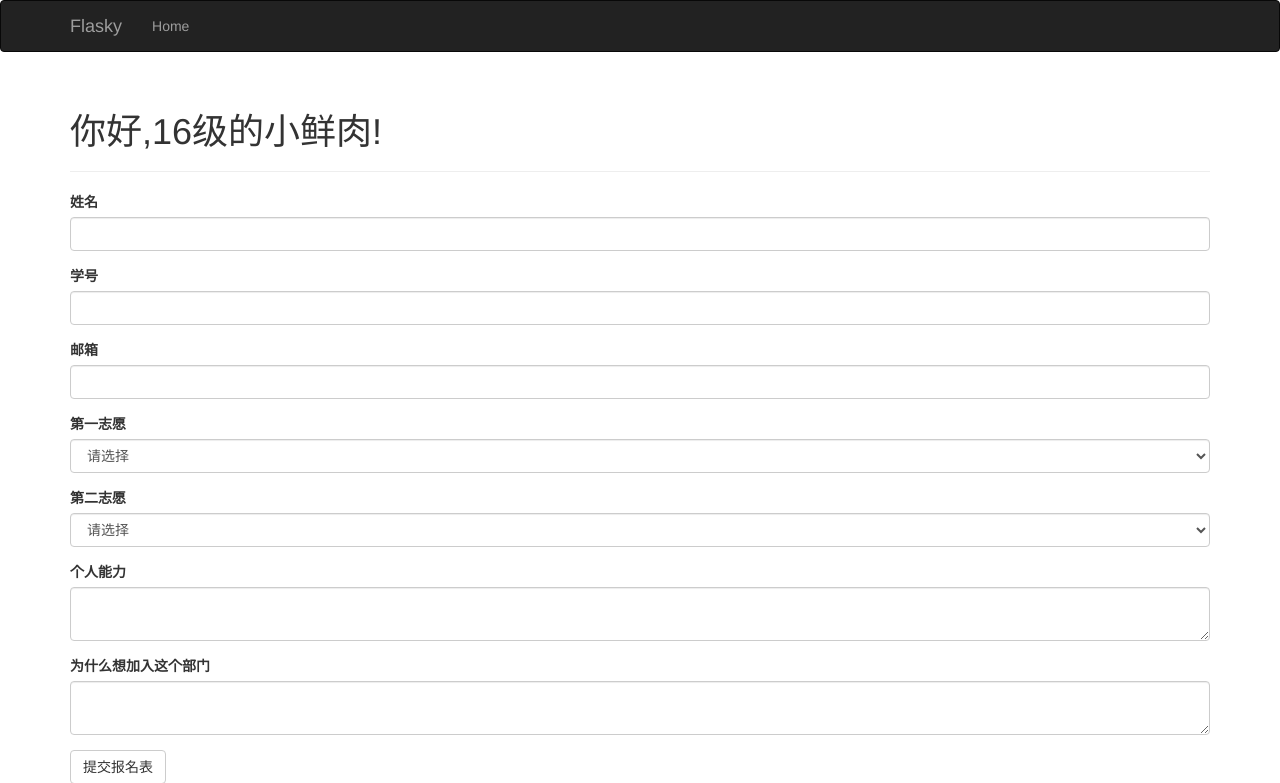
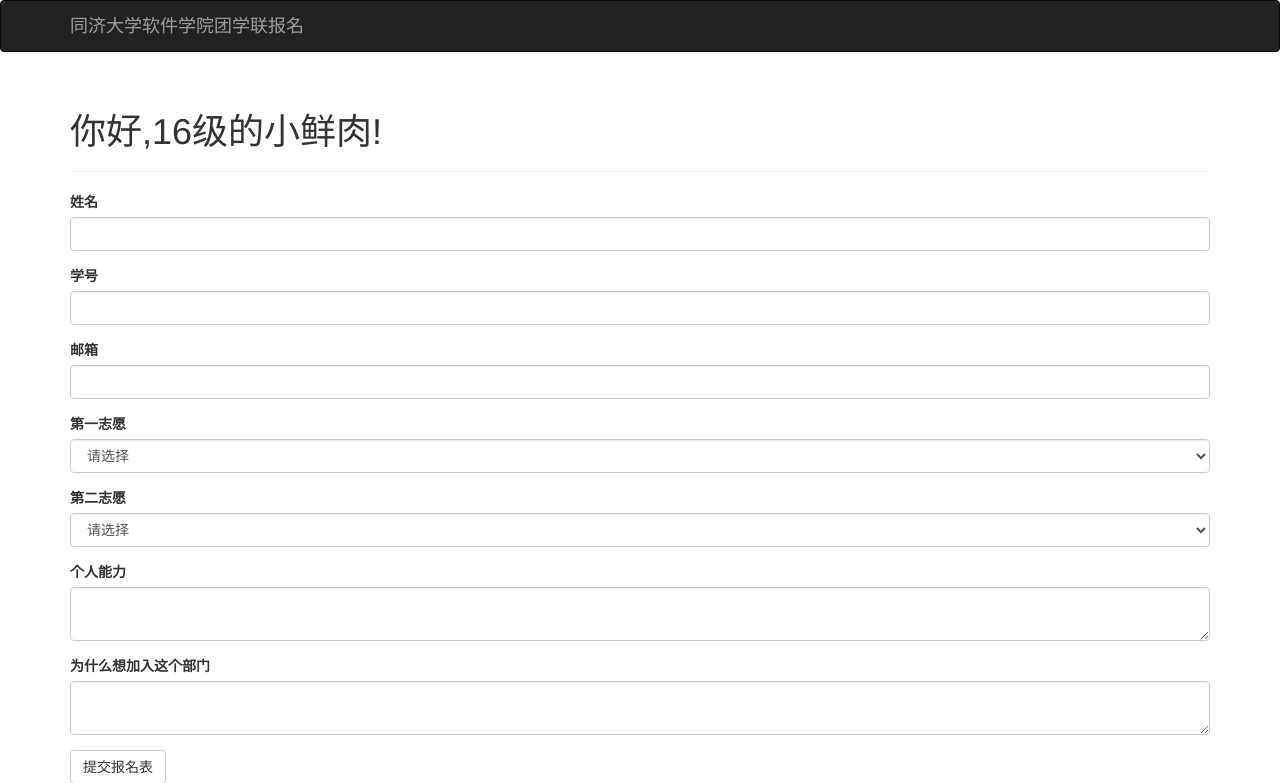
Before and after one commit to lisirrx/tjssesu_flask, a Flask app: page / in a window 1280 px wide. Shown: the top 783 px of the page. Run offline with Flask 2, Linux system fonts and the light colour scheme; some libraries are stand-ins or nearby versions.

Commit message:
no message

```diff
--- a/app/__init__.py
+++ b/app/__init__.py
@@ -17,6 +17,7 @@ def create_app(config_name):
     bootstrap.init_app(app)
 
     db.init_app(app)
+
     from .main import main as main_blueprint
     app.register_blueprint(main_blueprint)
 
--- a/app/main/views.py
+++ b/app/main/views.py
@@ -3,6 +3,7 @@ from .. import db
 from ..models import Student
 from . import main
 from .forms import InputForm
+
 
 
 @main.route('/', methods=['GET', 'POST'])
@@ -29,7 +30,7 @@ def index():
         db.session.add(student)
         db.session.commit()
         return redirect(url_for('main.finish'))
-    return render_template('index.html', form=form, name=None)
+    return render_template('index.html', form=form, name=None, title = u'同济大学软件学院团学联')
 
 @main.route('/finsih', methods=['GET', 'POST'])
 def finish():
--- a/app/templates/404.html
+++ b/app/templates/404.html
@@ -1,6 +1,6 @@
 {% extends "base.html" %}
 
-{% block title %}Flasky - Page Not Found{% endblock %}
+{% block title %}Page Not Found{% endblock %}
 
 {% block page_content %}
 <div class="page-header">
--- a/app/templates/500.html
+++ b/app/templates/500.html
@@ -1,6 +1,6 @@
 {% extends "base.html" %}
 
-{% block title %}Flasky - Internal Server Error{% endblock %}
+{% block title %} Internal Server Error{% endblock %}
 
 {% block page_content %}
 <div class="page-header">
--- a/app/templates/base.html
+++ b/app/templates/base.html
@@ -1,11 +1,13 @@
 {% extends "bootstrap/base.html" %}
 
-{% block title %}Flasky{% endblock %}
+{% block title %}{{ title }}}{% endblock %}
 
 {% block head %}
 {{ super() }}
+
 <link rel="shortcut icon" href="{{ url_for('static', filename='favicon.ico') }}" type="image/x-icon">
 <link rel="icon" href="{{ url_for('static', filename='favicon.ico') }}" type="image/x-icon">
+<meta http-equiv="Content-Type" content="text/html; charset=utf-8">
 {% endblock %}
 
 {% block navbar %}
@@ -15,13 +17,14 @@
             <button type="button" class="navbar-toggle" data-toggle="collapse" data-target=".navbar-collapse">
                 <span class="sr-only">Toggle navigation</span>
             </button>
-            <a class="navbar-brand" href="{{ url_for('main.index') }}">Flasky</a>
+            <a class="navbar-brand" href="{{ url_for('main.index')}}" content="text/html; charset=GBK">同济大学软件学院团学联报名</a>
         </div>
-        <div class="navbar-collapse collapse">
+
+        <!--  <div class="navbar-collapse collapse">
             <ul class="nav navbar-nav">
                 <li><a href="{{ url_for('main.index') }}">Home</a></li>
             </ul>
-        </div>
+        </div>-->
     </div>
 </div>
 {% endblock %}
--- a/app/templates/finish.html
+++ b/app/templates/finish.html
@@ -1,6 +1,6 @@
 {% extends "base.html" %}
 
-{% block title %}TJSSESU{% endblock %}
+
 
 {% block page_content %}
 <div class="page-header">
--- a/app/templates/index.html
+++ b/app/templates/index.html
@@ -1,7 +1,7 @@
 {% extends "base.html" %}
 {% import "bootstrap/wtf.html" as wtf %}
 
-{% block title %}Flasky{% endblock %}
+
 
 {% block page_content %}
 <div class="page-header">
--- a/manage.py
+++ b/manage.py
@@ -1,9 +1,10 @@
 #!/usr/bin/env python
 import os
+
 from app import create_app, db
 from app.models import Student
+from flask_migrate import Migrate, MigrateCommand
 from flask_script import Manager, Shell
-from flask_migrate import Migrate, MigrateCommand
 
 app = create_app(os.getenv('FLASK_CONFIG') or 'default')
 manager = Manager(app)
```
Also changed, not shown: tests/test_basics.py (+2 -1 lines), app/PDF/__init__.py (added), requirements.txt (line endings or trailing spaces).
